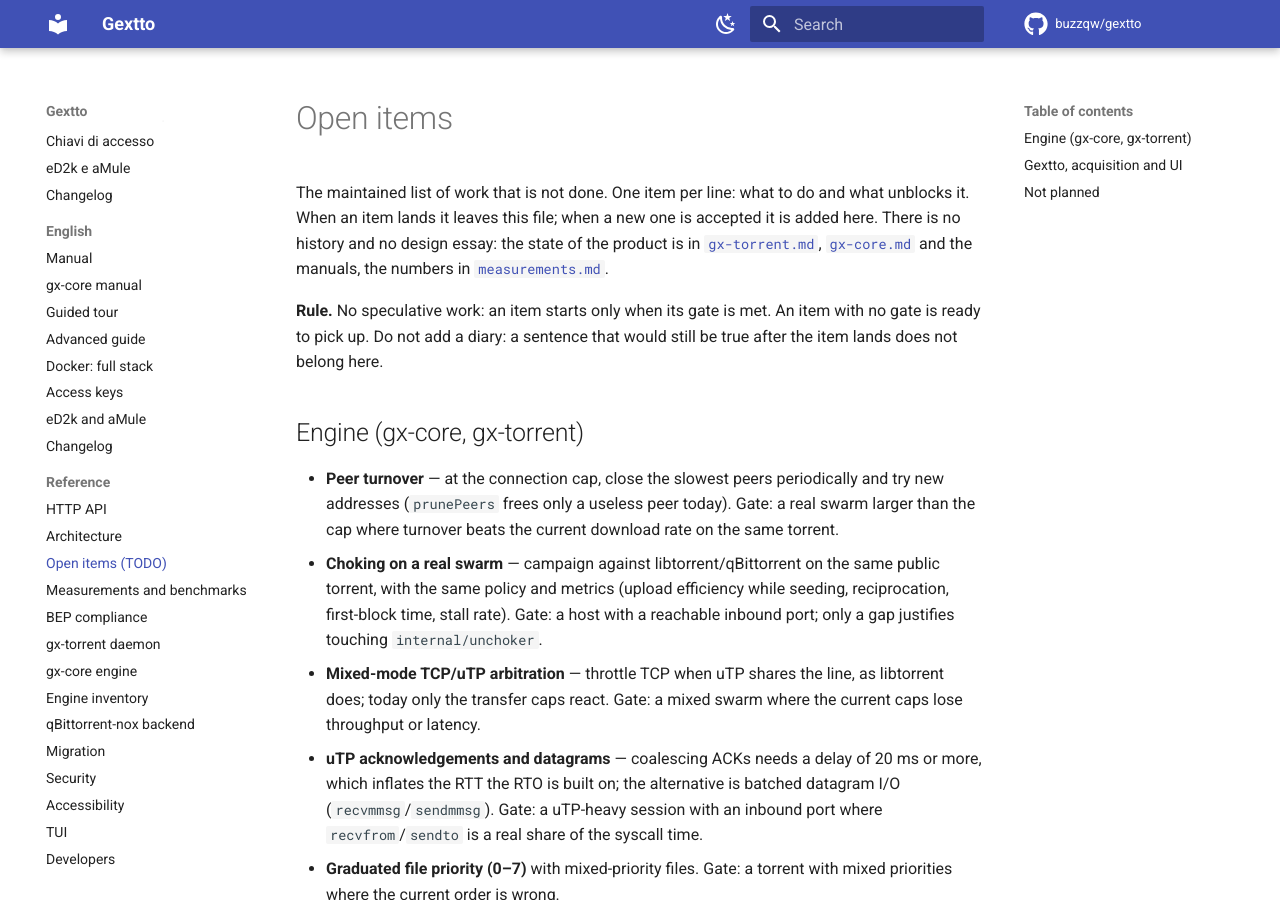
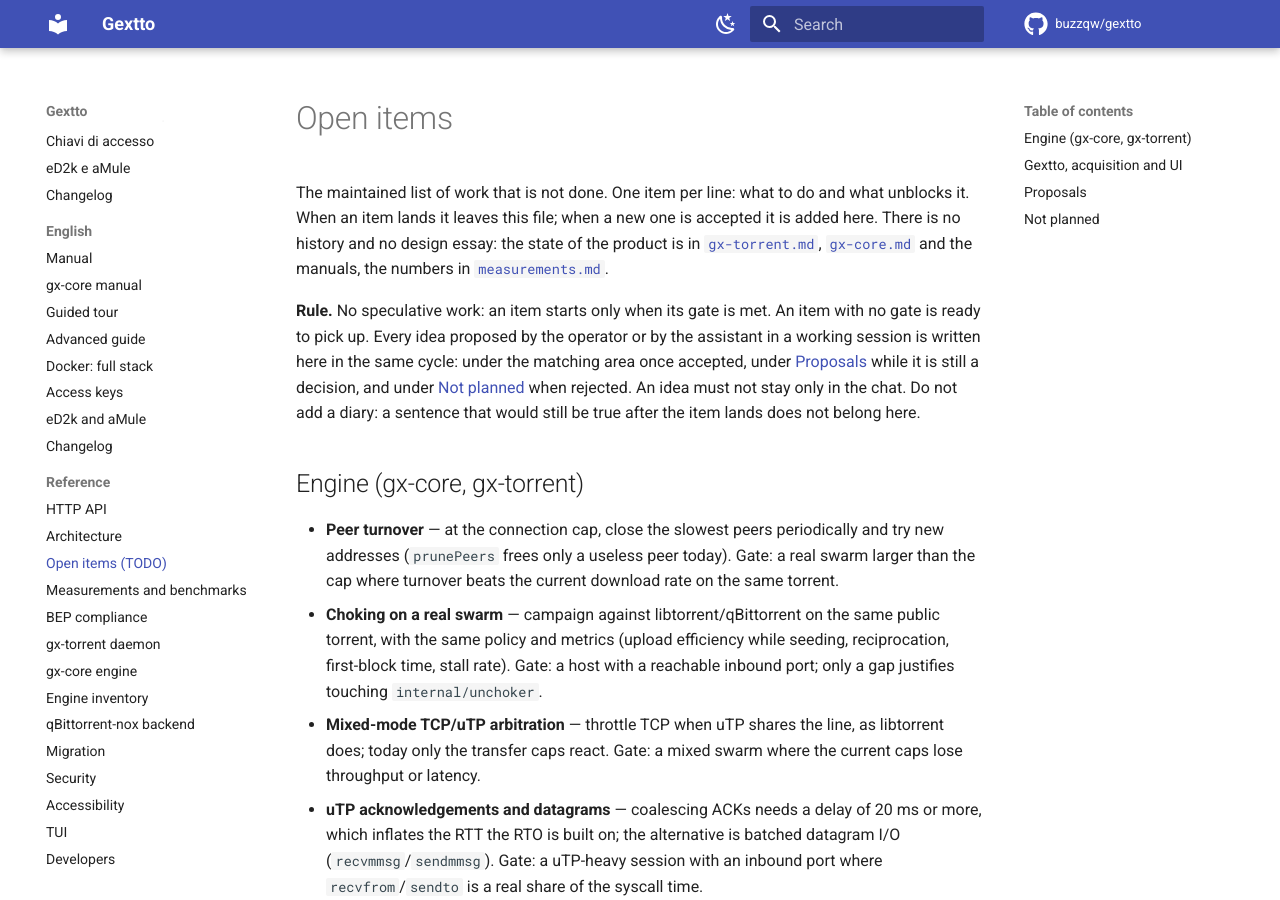
Before and after one commit to buzzqw/gextto, an MkDocs documentation site: the page built from docs/todo.md, in a window 1280 px wide and 900 px high. Built offline with MkDocs 1.6.1 and Material for MkDocs 9.7.7, drawn with Linux system fonts in a browser that asks for light colours; comment, search, counter and statistics services are not loaded; some of the changed text lies outside the part shown.

Commit message:
Record every proposed idea in the TODO list
AGENTS.md now requires the assistant to keep docs/todo.md updated with
ideas proposed by the operator or by the assistant in the same cycle:
accepted ones in the matching area, undecided ones under Proposals,
rejected ones under Not planned. An idea must not stay only in the
chat.

```diff
--- a/docs/todo.md
+++ b/docs/todo.md
@@ -7,8 +7,12 @@
 in [`measurements.md`](measurements.md).
 
 **Rule.** No speculative work: an item starts only when its gate is met. An item with no
-gate is ready to pick up. Do not add a diary: a sentence that would still be true after
-the item lands does not belong here.
+gate is ready to pick up. Every idea proposed by the operator or by the assistant in a
+working session is written here in the same cycle: under the matching area once accepted,
+under [Proposals](#proposals) while it is still a decision, and under
+[Not planned](#not-planned) when rejected. An idea must not stay only in the chat. Do not
+add a diary: a sentence that would still be true after the item lands does not belong
+here.
 
 ## Engine (gx-core, gx-torrent)
 
@@ -60,6 +64,13 @@
   `both`/`router` the WAN counters do. Gate: a real call or game next to a saturated
   download, measured in `both` and in `ping`.
 
+## Proposals
+
+Ideas proposed but not decided yet. An accepted proposal moves to the matching area with
+its gate; a rejected one moves to *Not planned*.
+
+_None at the moment._
+
 ## Not planned
 
 Closed by choice, not waiting for a measurement:
```
Also changed, not shown: AGENTS.md (+11 -7 lines).
